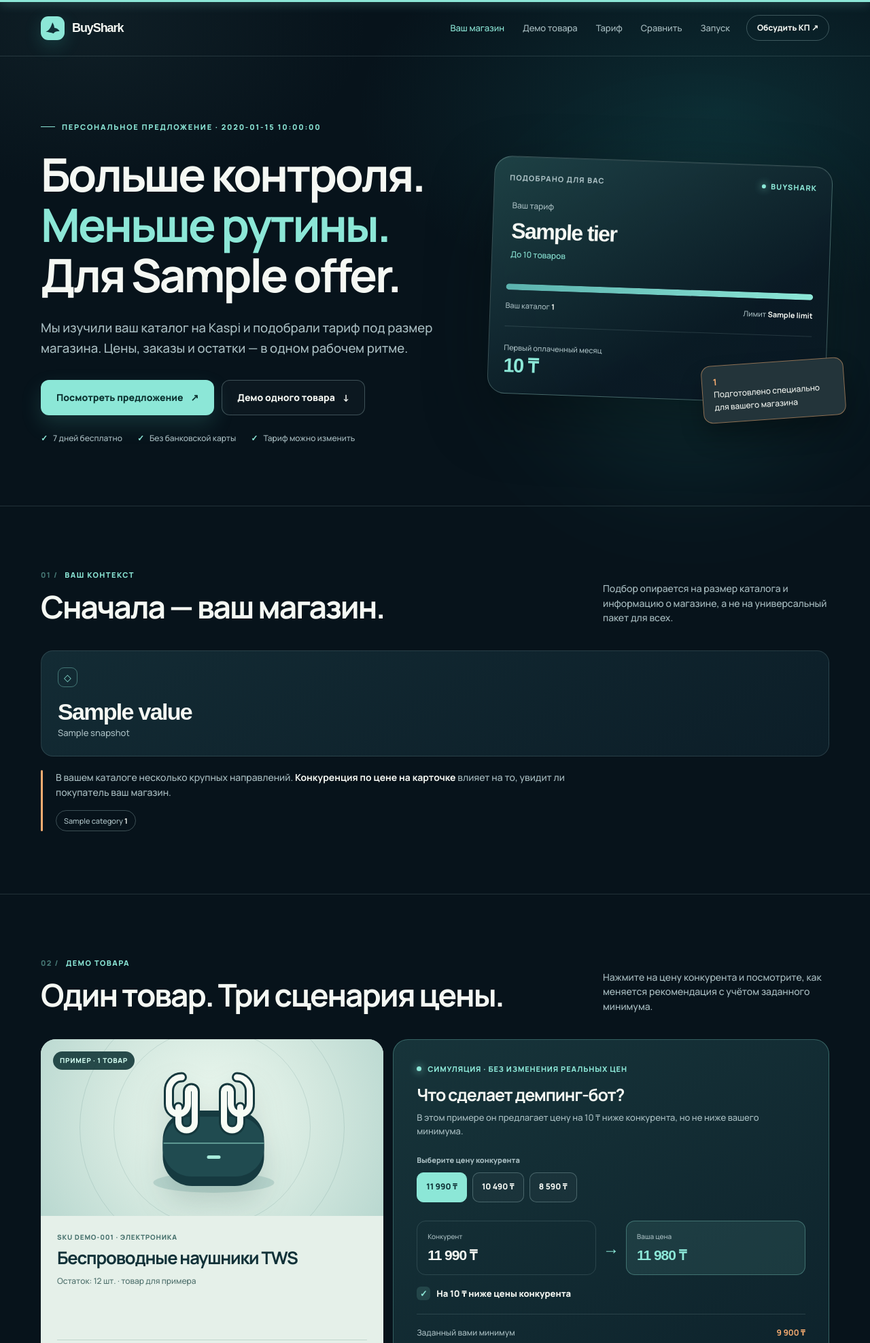
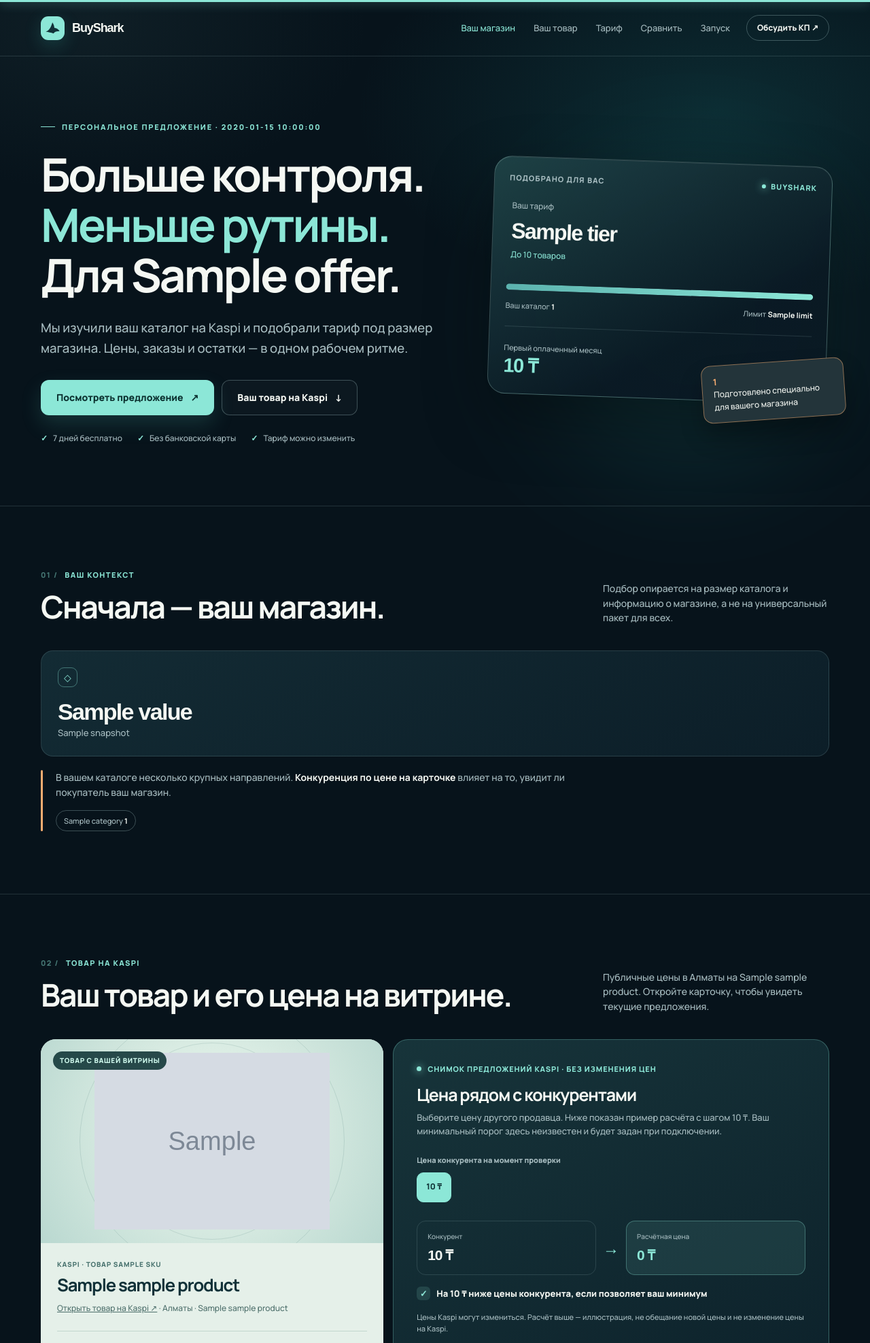
Before and after one commit to Venius24/buyshark-kaspi-seller-automation, a FastAPI app: template offer_service/templates/offer.html in a window 1280 px wide. Shown: the top 1976 px of the page at 68% size. Run offline with FastAPI, Linux system fonts and the light colour scheme; the template is opened without the code that fills it: most values are stand-ins (such as "Sample title", 1, 10 or a date in 2020); grey boxes marked "Sample" are stand-in pictures; some web fonts are replaced.

Commit message:
Show verified Kaspi product prices in personalized offers

```diff
--- a/offer_service/main.py
+++ b/offer_service/main.py
@@ -142,6 +142,20 @@ def _build_context(request: Request, offer: dict) -> dict:
     monthly_price = offer["monthly_price"] if fixed_price_offer else tier.price
     discounted = (offer["first_month_price"] if fixed_price_offer else
                   tariffs.discounted_price(tier.price, discount_pct) if tier.price is not None else None)
+    sample_product = offer.get("sample_product")
+    if sample_product:
+        # The snapshot is immutable until the next explicit refresh. Kaspi prices change.
+        sample_product = dict(sample_product)
+        sample_product["competitors"] = sorted(
+            {int(o["price"]) for o in sample_product.get("competitors", [])
+             if isinstance(o.get("price"), (int, float)) and o["price"] > 10}
+        )[:3]
+        try:
+            sample_product["observed_label"] = datetime.fromisoformat(
+                sample_product["observed_at"]
+            ).astimezone(_ALMATY).strftime("%d.%m.%Y %H:%M")
+        except (KeyError, TypeError, ValueError):
+            sample_product["observed_label"] = "на момент подготовки КП"
 
     snapshot_items = []
     if product_count is not None:
@@ -169,6 +183,7 @@ def _build_context(request: Request, offer: dict) -> dict:
         "discounted_price": discounted,
         "monthly_price": monthly_price,
         "fixed_price_offer": fixed_price_offer,
+        "sample_product": sample_product,
         "recommendation_text": _recommendation_text(product_count, tier, prev),
         "snapshot_items": snapshot_items,
         "doc_number": doc_number,
@@ -208,6 +223,7 @@ class OfferIn(BaseModel):
     tier_override: str | None = None
     first_month_price: int | None = Field(default=None, gt=0)
     monthly_price: int | None = Field(default=None, gt=0)
+    sample_product: dict | None = None
 
     @model_validator(mode="after")
     def validate_fixed_prices(self):
--- a/offer_service/templates/offer.html
+++ b/offer_service/templates/offer.html
@@ -110,6 +110,7 @@
   .demo-image::before, .demo-image::after { content: ""; position: absolute; width: 290px; height: 290px; border: 1px solid rgba(21,79,77,.12); border-radius: 50%; }
   .demo-image::after { width: 390px; height: 390px; }
   .demo-image svg { width: min(73%, 265px); max-height: 220px; z-index: 1; filter: drop-shadow(0 22px 20px rgba(24,66,60,.18)); }
+  .demo-image img { width: 100%; height: 260px; object-fit: contain; z-index: 1; }
   .demo-image-label { position: absolute; top: 18px; left: 18px; z-index: 2; padding: 6px 10px; border-radius: 99px; background: rgba(15,53,54,.88); color: #d4fff2; font-size: 10px; font-weight: 800; letter-spacing: .07em; text-transform: uppercase; }
   .demo-product-info { padding: 24px; display: flex; flex-direction: column; flex: 1; }
   .demo-sku { margin: 0 0 8px; color: #47716d; font-size: 10px; font-weight: 800; letter-spacing: .08em; text-transform: uppercase; }
@@ -331,7 +332,7 @@
     </a>
     <nav class="header-nav" aria-label="Разделы предложения">
       {% if snapshot_items %}<a href="#store">Ваш магазин</a>{% endif %}
-      <a href="#demo">Демо товара</a><a href="#plan">Тариф</a><a href="#compare">Сравнить</a><a href="#start">Запуск</a>
+      <a href="#demo">{{ 'Ваш товар' if sample_product else 'Демо товара' }}</a><a href="#plan">Тариф</a><a href="#compare">Сравнить</a><a href="#start">Запуск</a>
     </nav>
     <a class="header-cta" href="{{ wa_link }}" target="_blank" rel="noopener">Обсудить КП ↗</a>
   </div>
@@ -344,7 +345,7 @@
       <p class="hero-lead">Мы изучили ваш каталог на Kaspi и подобрали тариф под размер магазина. Цены, заказы и остатки — в одном рабочем ритме.</p>
       <div class="hero-actions">
         <a class="button button-primary" href="#plan">Посмотреть предложение <span aria-hidden="true">↗</span></a>
-        <a class="button button-ghost" href="#demo">Демо одного товара <span aria-hidden="true">↓</span></a>
+        <a class="button button-ghost" href="#demo">{{ 'Ваш товар на Kaspi' if sample_product else 'Демо одного товара' }} <span aria-hidden="true">↓</span></a>
       </div>
       <div class="hero-assurance"><span>7 дней бесплатно</span><span>Без банковской карты</span><span>Тариф можно изменить</span></div>
     </div>
@@ -398,13 +399,15 @@
   <section class="section" id="demo" aria-labelledby="demo-title">
     <div class="shell">
       <div class="section-heading reveal">
-        <div><div class="section-index"><span>{{ "02" if snapshot_items else "01" }} /</span> Демо товара</div><h2 id="demo-title">Один товар. Три сценария цены.</h2></div>
-        <p>Нажмите на цену конкурента и посмотрите, как меняется рекомендация с учётом заданного минимума.</p>
+        <div><div class="section-index"><span>{{ "02" if snapshot_items else "01" }} /</span> Товар на Kaspi</div><h2 id="demo-title">{% if sample_product %}Ваш товар и его цена на витрине.{% else %}Один товар. Три сценария цены.{% endif %}</h2></div>
+        <p>{% if sample_product %}Публичные цены в Алматы на {{ sample_product.observed_label }}. Откройте карточку, чтобы увидеть текущие предложения.{% else %}Нажмите на цену конкурента и посмотрите, как меняется рекомендация с учётом заданного минимума.{% endif %}</p>
       </div>
       <div class="demo-stage reveal">
-        <article class="demo-product" aria-label="Демонстрационный товар">
+        <article class="demo-product" aria-label="{{ 'Товар магазина' if sample_product else 'Демонстрационный товар' }}">
           <div class="demo-image">
-            <span class="demo-image-label">Пример · 1 товар</span>
+            <span class="demo-image-label">{% if sample_product %}Товар с вашей витрины{% else %}Пример · 1 товар{% endif %}</span>
+            {% if sample_product and sample_product.image_url %}<img src="{{ sample_product.image_url }}" alt="{{ sample_product.title }}" loading="lazy">
+            {% else %}
             <svg viewBox="0 0 260 220" fill="none" aria-hidden="true">
               <ellipse cx="132" cy="191" rx="89" ry="15" fill="#246b68" opacity=".16"/>
               <path d="M57 128c0-24 19-43 43-43h63c24 0 43 19 43 43v25c0 24-19 43-43 43h-63c-24 0-43-19-43-43v-25Z" fill="#163A40"/>
@@ -416,15 +419,44 @@
               <path d="M85 36c-11 0-19 9-19 20v19c0 9 6 15 14 15 8 0 14-6 14-15V57c0-3 2-5 5-5s5 2 5 5v45c0 7-5 12-12 12S80 109 80 102V80" stroke="#F7FCF5" stroke-width="9" stroke-linecap="round"/>
               <path d="M166 36c11 0 19 9 19 20v19c0 9-6 15-14 15-8 0-14-6-14-15V57c0-3-2-5-5-5s-5 2-5 5v45c0 7 5 12 12 12s12-5 12-12V80" stroke="#F7FCF5" stroke-width="9" stroke-linecap="round"/>
             </svg>
+            {% endif %}
           </div>
           <div class="demo-product-info">
+            {% if sample_product %}
+            <p class="demo-sku">Kaspi · товар {{ sample_product.sku }}</p>
+            <h3>{{ sample_product.title }}</h3>
+            <p class="demo-meta"><a href="{{ sample_product.url }}" target="_blank" rel="noopener noreferrer">Открыть товар на Kaspi ↗</a> · Алматы · {{ sample_product.observed_label }}</p>
+            <div class="demo-current"><small>Цена вашего магазина на момент проверки</small><strong>{{ sample_product.price | tg }}</strong></div>
+            {% else %}
             <p class="demo-sku">SKU DEMO-001 · электроника</p>
             <h3>Беспроводные наушники TWS</h3>
             <p class="demo-meta">Остаток: 12 шт. · товар для примера</p>
             <div class="demo-current"><small>Цена до изменения</small><strong>12 490 ₸</strong></div>
+            {% endif %}
           </div>
         </article>
         <div class="demo-panel">
+          {% if sample_product %}
+          <div class="demo-panel-top">Снимок предложений Kaspi · без изменения цен</div>
+          {% if sample_product.competitors %}
+          <h3>Цена рядом с конкурентами</h3>
+          <p class="demo-panel-lead">Выберите цену другого продавца. Ниже показан пример расчёта с шагом 10 ₸. Ваш минимальный порог здесь неизвестен и будет задан при подключении.</p>
+          <span class="demo-choice-label" id="demo-choice-label">Цена конкурента на момент проверки</span>
+          <div class="demo-choices" role="group" aria-labelledby="demo-choice-label">
+            {% for price in sample_product.competitors %}<button type="button" data-competitor="{{ price }}" aria-pressed="{{ 'true' if loop.first else 'false' }}">{{ price | tg }}</button>{% endfor %}
+          </div>
+          <div class="demo-prices" aria-live="polite">
+            <div class="demo-price-cell"><small>Конкурент</small><strong id="demo-competitor">{{ sample_product.competitors[0] | tg }}</strong></div>
+            <span class="demo-arrow" aria-hidden="true">→</span>
+            <div class="demo-price-cell highlight"><small>Расчётная цена</small><strong id="demo-target">{{ (sample_product.competitors[0] - 10) | tg }}</strong></div>
+          </div>
+          <p class="demo-status" id="demo-status">На 10 ₸ ниже цены конкурента, если позволяет ваш минимум</p>
+          {% else %}
+          <h3>Ваш товар в продаже</h3>
+          <p class="demo-panel-lead">Цена вашего магазина указана слева. На момент проверки других предложений по этой карточке не удалось получить.</p>
+          {% endif %}
+          <p class="demo-caption">Цены Kaspi могут измениться. Расчёт выше — иллюстрация, не обещание новой цены и не изменение цены на Kaspi.{% if tier.key == "start" %} Демпинг-бот доступен с тарифа «Охотник».{% endif %}</p>
+          {% else %}
           <div class="demo-panel-top">Симуляция · без изменения реальных цен</div>
           <h3>Что сделает демпинг-бот?</h3>
           <p class="demo-panel-lead">В этом примере он предлагает цену на 10 ₸ ниже конкурента, но не ниже вашего минимума.</p>
@@ -442,6 +474,7 @@
           <p class="demo-status" id="demo-status">На 10 ₸ ниже цены конкурента</p>
           <div class="demo-floor"><span>Заданный вами минимум</span><strong>9 900 ₸</strong></div>
           <p class="demo-caption">Товар и цены условные. Это демонстрация расчёта, а не изменение цены в Kaspi.{% if tier.key == "start" %} Демпинг-бот доступен с тарифа «Охотник».{% endif %}</p>
+          {% endif %}
         </div>
       </div>
     </div>
@@ -593,14 +626,14 @@
     const formatTenge = value => new Intl.NumberFormat('ru-RU').format(value) + ' ₸';
     competitorButtons.forEach(button => button.addEventListener('click', () => {
       const competitor = Number(button.dataset.competitor);
-      const floor = 9900;
-      const target = Math.max(floor, competitor - 10);
+      const floor = {{ 'null' if sample_product else '9900' }};
+      const target = floor === null ? Math.max(0, competitor - 10) : Math.max(floor, competitor - 10);
       competitorButtons.forEach(choice => choice.setAttribute('aria-pressed', String(choice === button)));
       competitorOutput.textContent = formatTenge(competitor);
       targetOutput.textContent = formatTenge(target);
-      demoStatus.textContent = target === floor
+      demoStatus.textContent = floor !== null && target === floor
         ? 'Сохраняем ваш минимум — ниже 9 900 ₸ не опускаемся'
-        : 'На 10 ₸ ниже цены конкурента';
+        : 'На 10 ₸ ниже цены конкурента' + (floor === null ? ', если позволяет ваш минимум' : '');
     }));
 
     const range = document.querySelector('#product-range');
```
Also changed, not shown: offer_service/db.py (+9 -4 lines), offer_service/tests/test_offer_service.py (+23 -0 lines).
